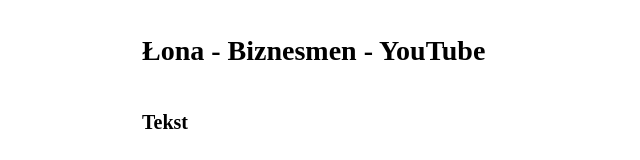
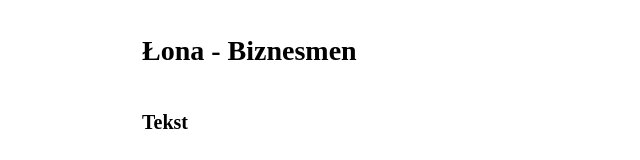
Before and after one commit to Aerdfb/nauka-gita, a plain HTML site: page index.html in a window 1280 px wide. Shown: the top 160 px of the page, without its empty margins (198-838 px from the left). Drawn offline with Linux system fonts and the light colour scheme.

Commit message:
Update content of index.html

```diff
--- a/index.html
+++ b/index.html
@@ -10,7 +10,7 @@
 <body>
     <section class="lyrics">
         <div class="container">
-            <h1>Łona - Biznesmen - YouTube</h1>
+            <h1>Łona - Biznesmen</h1>
             <h3>Tekst</h3>
             <p>Raz biznesmen szef siedmiu spółek, sześciu banków<br>
             Pięciu hoteli i czterech luksusowych kółek<br>
```
